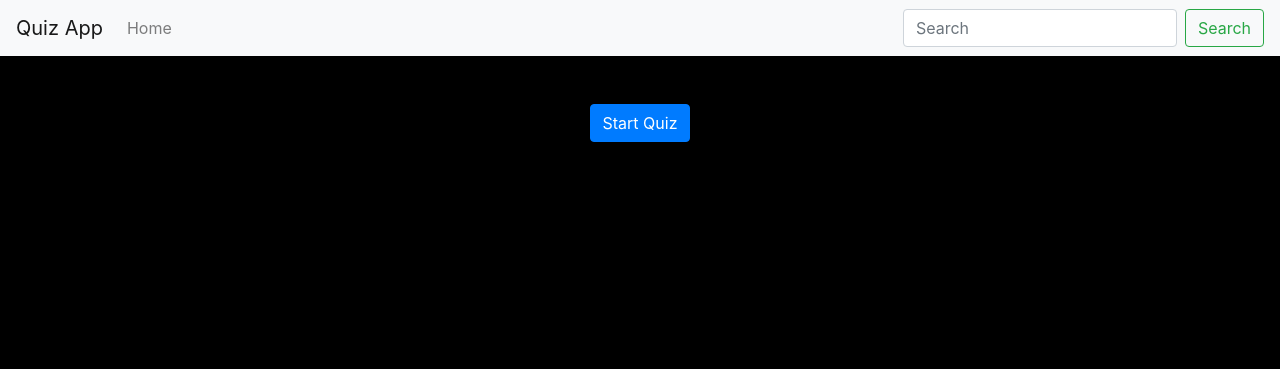
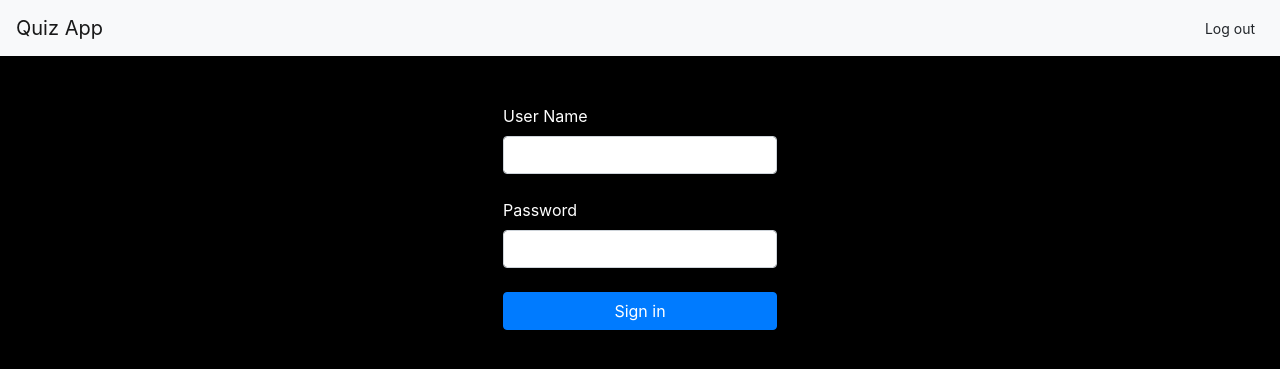
Before and after one commit to Dhruvsurani/quizapp, a Django app: page / in a window 1280 px wide. Shown: the top 369 px of the page. Run offline with Django 4.2, Linux system fonts and the light colour scheme; some libraries are stand-ins or nearby versions.

Commit message:
attended

```diff
--- a/myquiz/settings.py
+++ b/myquiz/settings.py
@@ -124,6 +124,9 @@ USE_TZ = True
 # https://docs.djangoproject.com/en/4.0/howto/static-files/
 
 STATIC_URL = 'static/'
+LOGIN_REDIRECT_URL = 'home'
+LOGOUT_REDIRECT_URL = 'login'
+
 
 # Default primary key field type
 # https://docs.djangoproject.com/en/4.0/ref/settings/#default-auto-field
--- a/quiz/admin.py
+++ b/quiz/admin.py
@@ -1,5 +1,5 @@
 from django.contrib import admin
-from .models import Question, QuestionChoice
+from .models import Question, QuestionChoice, UserAttempts
 
 # Register your models here.
 
@@ -10,3 +10,7 @@ class QuestionAdmin(admin.ModelAdmin):
 @admin.register(QuestionChoice)
 class QuestionChoiceAdmin(admin.ModelAdmin):
     list_display = ['question', 'choice']
+
+@admin.register(UserAttempts)
+class UserAttemptsAdmin(admin.ModelAdmin):
+    list_display = ['user', 'Correct_Count', 'Incorrect_Count']
--- a/quiz/models.py
+++ b/quiz/models.py
@@ -23,4 +23,7 @@ class QuestionChoice(models.Model):
         return self.question.title
 
 
-# class UserAttempts(models.Model):
+class UserAttempts(models.Model):
+    user = models.ForeignKey(User, on_delete=models.CASCADE)
+    Correct_Count = models.IntegerField(default=0)
+    Incorrect_Count = models.IntegerField(default=0)
--- a/quiz/templates/quiz/base.html
+++ b/quiz/templates/quiz/base.html
@@ -5,12 +5,25 @@
     <!-- Required meta tags -->
     <meta charset="utf-8">
     <meta name="viewport" content="width=device-width, initial-scale=1, shrink-to-fit=no">
+    <link rel="stylesheet" href="https://maxcdn.bootstrapcdn.com/font-awesome/4.4.0/css/font-awesome.min.css">
     <link rel="stylesheet" href="https://cdn.jsdelivr.net/npm/bootstrap@4.3.1/dist/css/bootstrap.min.css" integrity="sha384-ggOyR0iXCbMQv3Xipma34MD+dH/1fQ784/j6cY/iJTQUOhcWr7x9JvoRxT2MZw1T" crossorigin="anonymous">
     <link href="https://fonts.googleapis.com/css?family=Open+Sans:300,400,700" rel="stylesheet">
 
 
     {% block title %}<title>Quiz App</title>{% endblock %}
+    <style>
+      img{
+        display: inline-block;
+        background: darken($primary, 10%);
+        height: 2.5rem;
+        vertical-align:middle;
+        margin-right: 1rem;
+        margin: .5rem .75rem .5rem .5rem;
+        border-radius: 50%;
+      }
+    </style>
   </head>
+
   <body style="background-color: black;">
 
 
@@ -22,19 +35,19 @@
 
       <div class="collapse navbar-collapse " id="navbarSupportedContent">
         <ul class="navbar-nav mr-auto">
-          <li class="nav-item">
-            <a class="nav-link" href="#">Home <span class="sr-only">(current)</span></a>
-          </li>
 
-          <li class="nav-item dropdown">
 
-          </li>
 
         </ul>
-        <form class="form-inline my-2 my-lg-0">
-          <input class="form-control mr-sm-2" type="search" placeholder="Search" aria-label="Search">
-          <button class="btn btn-outline-success my-2 my-sm-0" type="submit">Search</button>
-        </form>
+        <div class="form-inline my-2 my-lg-0">
+          {% if user.is_authenticated %}
+          <img src="https://cdn0.iconfinder.com/data/icons/avatars-3/512/avatar_hipster_guy-512.png">
+          <span>{{ request.user.username }}</span>
+          {% endif %}
+          <a  class="ml-4" href="{% url 'logout' %}"> <button type="button" class="btn btn-default btn-sm">
+            <span class="glyphicon glyphicon-log-out"></span> Log out
+          </button></a>
+        </div>
       </div>
     </nav>
 
--- a/quiz/templates/quiz/home.html
+++ b/quiz/templates/quiz/home.html
@@ -215,7 +215,7 @@
 
                             $('.correct').html(`<h3><b>Correct : ${correct_ans}</b></h3>`)
                             $('.incorrect').html(`<h3><b>In Correct : ${incorrect_ans}</b></h3>`)
-
+                            $('.score').append(`<a id="attempts" class="btn btn-success m-3">Your Attempts</a>`)
                             //resultsArray.forEach(function (o) {
                              //   resultsArray.filter(x => x[value])[0]
                             //})
@@ -225,6 +225,38 @@
 
                 })
 
+                $(document).on('click', '#attempts', function(e){
+                    $('#attempts').prop('disabled', true);
+                    e.preventDefault();
+                    $.ajax({
+                        type: 'GET',
+                        contentType: 'application/json',
+                        dataType: 'json',
+                        url: 'http://127.0.0.1:8000/userattempts',
+
+                        success: function(data){
+                            $('.score').append(`<table class="table table-dark">
+                                <thead>
+                                  <tr>
+                                    <th scope="col">#</th>
+                                    <th scope="col">User name</th>
+                                    <th scope="col">Correct_Count</th>
+                                    <th scope="col">Incorrect_Count</th>
+                                  </tr>
+                                </thead><tbody class="allattempts">
+
+                                  </tbody>
+                                </table>`)
+                            $.each(data, function(d){
+                                $('.allattempts').after(`<th scope="row">${d.id}</th>
+                                <td>${d.user}</td>
+                                <td>${d.Correct_Count}</td>
+                                <td>${d.Incorrect_Count}</td>`)
+                            })
+                        }
+                    })
+                })
+
             }
         });
     });
--- a/quiz/templates/quiz/login.html
+++ /dev/null
@@ -1 +0,0 @@
-{% extends 'quiz/base.html' %}
--- /dev/null
+++ b/quiz/templates/users/login.html
@@ -0,0 +1,30 @@
+{% extends 'quiz/base.html' %}
+{% block content %}
+<div class="container" id="quizapp">
+  <div class="row mx-auto m-5  justify-content-center align-items-center quiz">
+      <form  method="POST">
+        {% csrf_token %}
+        {% comment %} {{ form }} {% endcomment %}
+        <!-- Email input -->
+        <div class="form-outline mb-4">
+          <label class="form-label" style="color:white;" for="username">User Name</label>
+          <input type="text" name="username" id="username" class="form-control" />
+          {% comment %} <input type="text"  autofocus="" autocapitalize="none" autocomplete="username" maxlength="150" required="" id="id_username"> {% endcomment %}
+
+        </div>
+
+        <!-- Password input -->
+        <div class="form-outline mb-4">
+          <label class="form-label" style="color:white;" for="password">Password</label>
+          <input type="password" name="password" id="password" class="form-control" />
+          {% comment %} <input type="password"  autocomplete="current-password" required="" id="id_password"> {% endcomment %}
+
+        </div>
+
+        <!-- Submit button -->
+        <button type="Submit" class="btn btn-primary btn-block mb-4">Sign in</button>
+
+      </form>
+  </div>
+</div>
+{% endblock %}
--- a/quiz/urls.py
+++ b/quiz/urls.py
@@ -5,14 +5,14 @@ from rest_framework_simplejwt.views import (
     TokenRefreshView,
     TokenVerifyView,
 )
+from django.contrib.auth.views import LoginView, LogoutView
 
 urlpatterns = [
-    path('token/create/', TokenObtainPairView.as_view(), name='token_create'),
-    path('token/refresh/', TokenRefreshView.as_view(), name='token_refresh'),
-    path('token/verify/', TokenVerifyView.as_view(), name='token_verify'),
-    # path("get-details",views.UserDetailAPI.as_view()),
-    # path('register',views.RegisterUserAPIView.as_view()),
-    path('', views.HomeView.as_view(), name='home'),
+    path('', LoginView.as_view(template_name='users/login.html', redirect_authenticated_user=True), name='login'),
+    path('register',views.RegisterUserAPIView.as_view(), name='register'),
+    path('logout/', LogoutView.as_view(), name='logout'),
+    path('home', views.HomeView.as_view(), name='home'),
     path('questions', views.GetQuestions.as_view()),
-    path('questionschoices', views.QuestionChoies.as_view())
+    path('questionschoices', views.QuestionChoies.as_view()),
+    path('userattempts', views.UserAttemptsList.as_view()),
 ]
--- a/quiz/views.py
+++ b/quiz/views.py
@@ -7,20 +7,13 @@ from rest_framework.permissions import AllowAny
 from rest_framework.response import Response
 from rest_framework.views import APIView
 from rest_framework import viewsets
-from .models import Question, QuestionChoice
-from .serializers import QuestionChoiceSerializer, QuestionSerializer, UserSerializer, RegisterSerializer
+from .models import Question, QuestionChoice, UserAttempts
+from .serializers import QuestionChoiceSerializer, QuestionSerializer, UserAttemptsSerializer, UserSerializer, RegisterSerializer
 from rest_framework.authentication import TokenAuthentication
 from django.contrib.auth.models import User
+from django.contrib.auth.mixins import LoginRequiredMixin
 
 # Create your views here.
-
-class UserDetailAPI(APIView):
-  authentication_classes = (TokenAuthentication,)
-  permission_classes = (AllowAny,)
-  def get(self,request,*args,**kwargs):
-    user = User.objects.get(id=request.user.id)
-    serializer = UserSerializer(user)
-    return Response(serializer.data)
 
 
 class RegisterUserAPIView(generics.CreateAPIView):
@@ -28,8 +21,9 @@ class RegisterUserAPIView(generics.CreateAPIView):
   serializer_class = RegisterSerializer
 
 
-class HomeView(TemplateView):
-    template_name = 'quiz/home.html'
+class HomeView(LoginRequiredMixin, TemplateView):
+  login_url = '/'
+  template_name = 'quiz/home.html'
 
 
 class LargeResultsSetPagination(PageNumberPagination):
@@ -49,3 +43,21 @@ class QuestionChoies(generics.ListAPIView):
     serializer_class = QuestionChoiceSerializer
     queryset = QuestionChoice.objects.all()
     filter_fields = ('id')
+
+class UserAttemptsList(APIView):
+    """
+    List all Transformers, or create a new Transformer
+    """
+    permission_classes = (AllowAny, )
+    def get(self, request, format=None):
+        User_attempts = UserAttempts.objects.filter(user=request.user.id)
+        serializer = UserAttemptsSerializer(User_attempts, many=True)
+        return Response(serializer.data)
+
+    def post(self, request, format=None):
+        serializer = UserAttemptsSerializer(data=request.data)
+        if serializer.is_valid():
+            serializer.save()
+            return Response(serializer.data,
+                            status=status.HTTP_201_CREATED)
+        return Response(serializer.errors, status=status.HTTP_400_BAD_REQUEST)
```
Also changed, not shown: quiz/serializers.py (+8 -1 lines), quiz/migrations/0002_userattempts.py (added).
